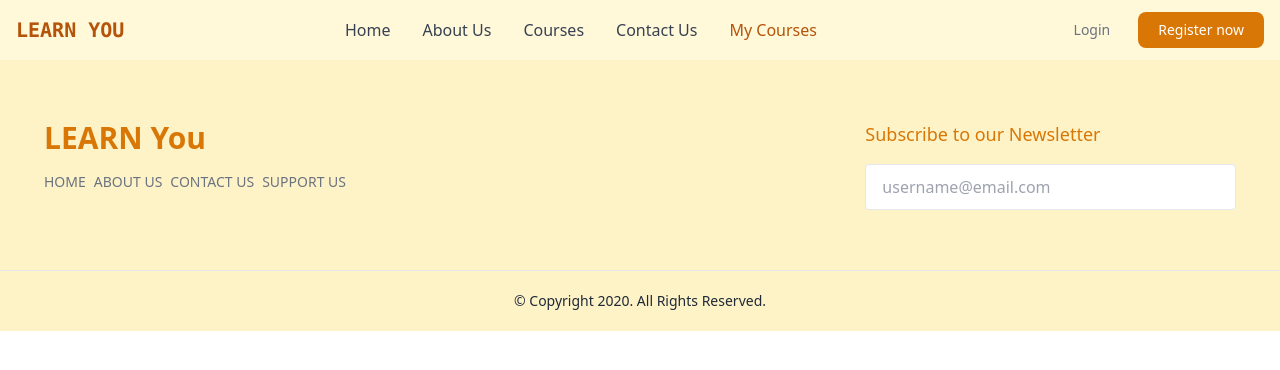
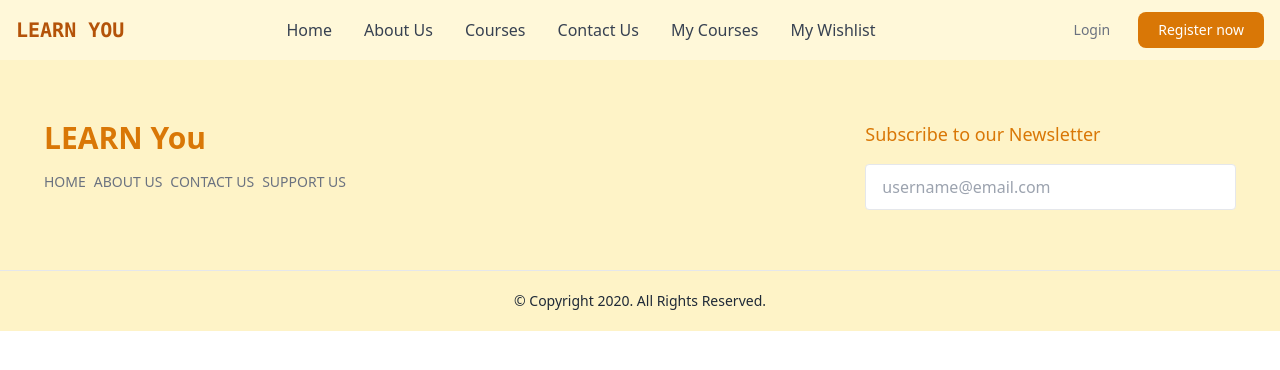
Before and after one commit to tarekahmed220/E-learning_Project, a React (Vite) app: page / in a window 1280 px wide. Shown: the top 370 px of the page. Built offline with nearby package versions, Linux system fonts and the light colour scheme; no server answers.

Commit message:
Update NavBar.jsx

```diff
--- a/src/Components/NavBar/NavBar.jsx
+++ b/src/Components/NavBar/NavBar.jsx
@@ -1,24 +1,61 @@
-import { useState } from "react";
-import Logo from "../../assets/logo.png";
-import { NavLink } from "react-router-dom";
+import { useEffect, useState } from "react";
+import { NavLink, useNavigate } from "react-router-dom";
+import { auth } from "../../firebase-config";
+import { useAuthStatus } from "../../hooks/useAuthStatus";
+import { toast } from "react-toastify";
 
 export default function NavBar() {
+  const [checklogin, setIsLogin] = useState(false);
+  const { loginStatus } = useAuthStatus();
+  const navigate = useNavigate();
   const [isMenuOpen, setIsMenuOpen] = useState(false);
 
   const toggleMenu = () => {
     setIsMenuOpen(!isMenuOpen);
   };
 
+  function onLogout() {
+    auth.signOut().then(() => {
+      setIsLogin(false);
+      localStorage.removeItem("isLoggedIn");
+      navigate("/login");
+    });
+  }
+
+  useEffect(() => {
+    const storedLoginStatus = localStorage.getItem("isLoggedIn");
+    if (storedLoginStatus) {
+      setIsLogin(true);
+    } else {
+      setIsLogin(loginStatus);
+    }
+  }, [loginStatus]);
+
+  useEffect(() => {
+    if (checklogin) {
+      localStorage.setItem("isLoggedIn", "true");
+    }
+  }, [checklogin]);
+
+  // تابع للتحقق من المسار النشط
+  const getLinkClassName = ({ isActive }) =>
+    `block py-2 pl-3 pr-4 rounded lg:p-0 ${
+      isActive ? "text-amber-700" : "text-gray-700"
+    } ${isActive ? "" : "hover:bg-gray-50"} ${
+      isActive ? "" : "border-b border-gray-100"
+    } lg:hover:bg-transparent lg:border-0 lg:hover:text-amber-500 lg:p-0 lg:dar`;
+
+  function checkvalidity() {
+    if (!loginStatus) {
+      toast.error("please login first");
+    }
+  }
+
   return (
     <>
       <nav className="bg-[#FFF8D9] border-gray-200 py-2.5">
         <div className="flex flex-wrap items-center justify-between max-w-screen-xl px-4 mx-auto">
-          {/* <img
-                            src={Logo} width={120}
-                            className="h-11  mr-3 sm:h-9"
-                            alt="Landwind Logo"
-                        /> */}
-          <span className="self-center text-amber-700 text-xl font-semibold whitespace-nowrap font-mono ">
+          <span className="self-center text-amber-700 text-xl font-semibold whitespace-nowrap font-mono">
             LEARN YOU
           </span>
 
@@ -26,24 +63,50 @@ export default function NavBar() {
             <div className="hidden mt-2 mr-4 sm:inline-block">
               <span></span>
             </div>
-
+            {checklogin ? (
+              <>
+                <p className="text-amber-700 font-medium me-3">
+                  Mohamed Abo Saif{" "}
+                </p>
+                <div className="profile">
+                  <div className="dropdown">
+                    <button className="dropbtn">
+                      <img
+                        className="inline-block w-8 h-8 rounded-full ring-2 ring-white"
+                        src="https://images.unsplash.com/photo-1472099645785-5658abf4ff4e?ixlib=rb-1.2.1&ixid=eyJhcHBfaWQiOjEyMDd9&auto=format&fit=facearea&facepad=2&w=256&h=256&q=80"
+                        alt=""
+                      />
+                    </button>
+                    <div className="dropdown-content">
+                      <a href="#">Edit Profile</a>
+                      <a className="cursor-pointer" onClick={onLogout}>
+                        Logout
+                      </a>
+                    </div>
+                  </div>
+                </div>
+              </>
+            ) : (
+              <>
                 <NavLink
-              className="active  text-gray-500 hover:bg-slate-300 hover:bg-opacity-25 focus:ring-4  font-medium rounded-lg text-sm px-4 lg:px-5 py-2 lg:py-2.5 sm:mr-2 lg:mr-0 hover:bg-amber-text-amber-500 focus:outline-none "
-              to={"login"}
+                  className="text-gray-500 hover:bg-slate-300 hover:bg-opacity-25 focus:ring-4 font-medium rounded-lg text-sm px-4 lg:px-5 py-2 lg:py-2.5 sm:mr-2 lg:mr-0 hover:bg-amber-text-amber-500 focus:outline-none"
+                  to="login"
                 >
                   Login
                 </NavLink>
 
                 <NavLink
-              className="active text-white bg-amber-600 hover:bg-amber-500 focus:ring-4  font-medium rounded-lg text-sm px-4 lg:px-5 py-3 lg:py-2 sm:ml-2 lg:mr-0 hover:bg-amber-text-amber-500 focus:outline-none "
+                  className="text-white bg-amber-600 hover:bg-amber-500 focus:ring-4 font-medium rounded-lg text-sm px-4 lg:px-5 py-3 lg:py-2 sm:ml-2 lg:mr-0 hover:bg-amber-text-amber-500 focus:outline-none"
                   to="register"
                 >
                   Register now
                 </NavLink>
+              </>
+            )}
 
             <button
               onClick={toggleMenu}
-              className="inline-flex items-center p-2 ml-1 text-sm text-gray-500 rounded-lg lg:hidden hover:bg-gray-100 focus:outline-none focus:ring-2 focus:ring-gray-200   "
+              className="inline-flex items-center p-2 ml-1 text-sm text-gray-500 rounded-lg lg:hidden hover:bg-gray-100 focus:outline-none focus:ring-2 focus:ring-gray-200"
               aria-controls="mobile-menu-2"
               aria-expanded={isMenuOpen}
             >
@@ -76,43 +139,41 @@ export default function NavBar() {
           >
             <ul className="flex flex-col mt-4 font-medium lg:flex-row lg:space-x-8 lg:mt-0">
               <li>
-                <NavLink
-                  className="active block py-2 pl-3 pr-4 text-gray-700  rounded   lg:p-0 "
-                  to={"home"}
-                >
+                <NavLink className={getLinkClassName} to="home">
                   Home
                 </NavLink>
               </li>
               <li>
-                <NavLink
-                  className="active block py-2 pl-3 pr-4 text-gray-700 border-b border-gray-100 hover:bg-gray-50 lg:hover:bg-transparent lg:border-0 lg:hover:text-amber-500 lg:p-0  lg:dar   "
-                  to={"about"}
-                >
-                  About Us{" "}
+                <NavLink className={getLinkClassName} to="about">
+                  About Us
                 </NavLink>
               </li>
               <li>
-                <NavLink
-                  className="active block py-2 pl-3 pr-4 text-gray-700 border-b border-gray-100 hover:bg-gray-50 lg:hover:bg-transparent lg:border-0 lg:hover:text-amber-500 lg:p-0  lg:dar   "
-                  to={"courses"}
-                >
+                <NavLink className={getLinkClassName} to="courses">
                   Courses
                 </NavLink>
               </li>
               <li>
-                <NavLink
-                  className="active block py-2 pl-3 pr-4 text-gray-700 border-b border-gray-100 hover:bg-gray-50 lg:hover:bg-transparent lg:border-0 lg:hover:text-amber-500 lg:p-0  lg:dar   "
-                  to={"contact"}
-                >
+                <NavLink className={getLinkClassName} to="contact">
                   Contact Us
                 </NavLink>
               </li>
               <li>
                 <NavLink
-                  className="active block py-2 pl-3 pr-4 text-amber-700 border-b border-gray-100 lg:hover:bg-transparent lg:border-0 lg:hover:text-amber-800 lg:p-0  lg:dar   "
-                  to={"mycourses"}
+                  className={getLinkClassName}
+                  to="mycourses"
+                  onClick={checkvalidity}
                 >
                   My Courses
+                </NavLink>
+              </li>
+              <li>
+                <NavLink
+                  className={getLinkClassName}
+                  to="mywishlist"
+                  onClick={checkvalidity}
+                >
+                  My Wishlist
                 </NavLink>
               </li>
             </ul>
```
Lines whose indentation alone changed are shown as unchanged.
